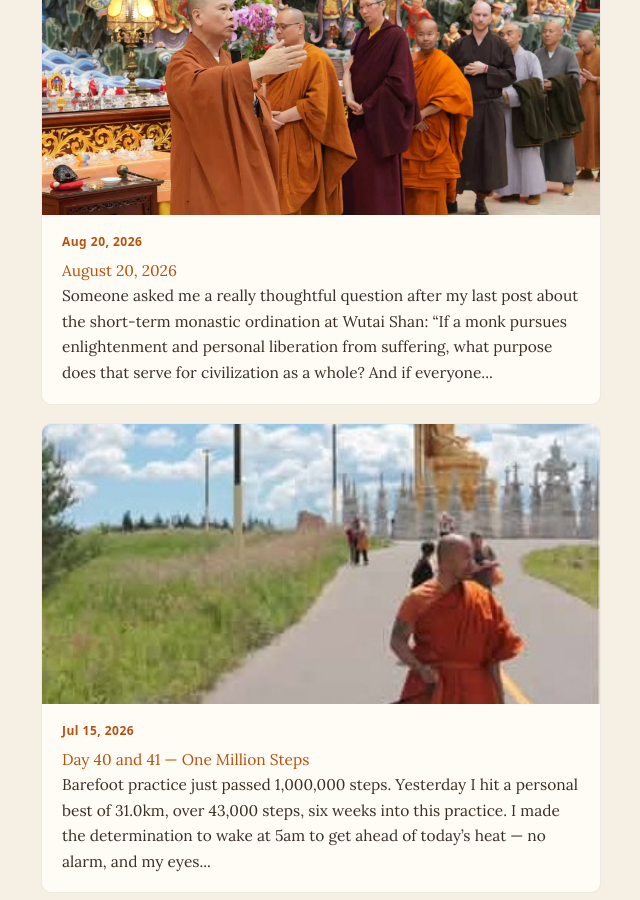
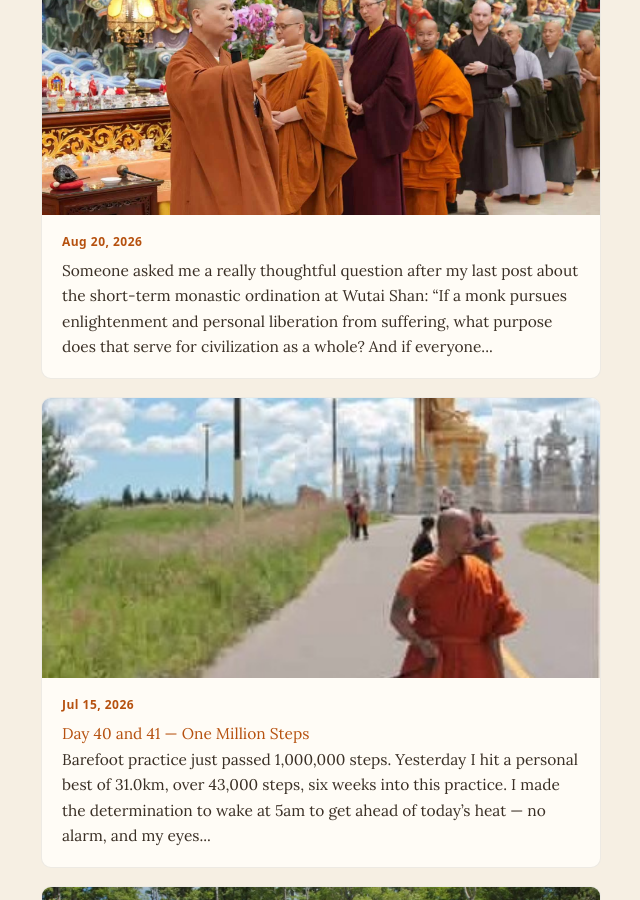
Before and after one commit to connectthu/bhantebo, a Jekyll site: the page built from index.html, in a window 1280 px wide and 900 px high, scrolled down 1077 px. Shown: the whole window, without its empty margins (9-649 px from the left). Built offline with Jekyll 4.4.1, drawn with Linux system fonts in a browser that asks for light colours.

Commit message:
Fix future-dated posts not building; dedupe title/date when they match
- _config.yml: future: true — Jekyll excludes dated content whose date
  is "in the future" relative to the build server's clock (UTC on
  GitHub Pages). For a same-day journal this silently hid today's own
  post for hours whenever the author's local date rolled over before
  UTC's did (exactly what happened with the Aug 20 test post, built
  while the real clock still read Aug 19 evening EDT). No scheduled-
  publishing use case here, so disable the exclusion.
- _layouts/reflection.html + _includes/reflection-card.html: now that
  reflection titles are commonly just the date, skip rendering the
  separate date line/paragraph when it would exactly duplicate the
  title (compares formatted date vs title string).

Co-Authored-By: Claude Sonnet 5 <noreply@anthropic.com>

```diff
--- a/_config.yml
+++ b/_config.yml
@@ -29,6 +29,15 @@ markdown: kramdown
 kramdown:
   input: GFM
 permalink: /:title/
+
+# Jekyll excludes any dated content whose date is in the future relative to
+# the *build server's* clock (UTC on GitHub Pages). For a same-day training
+# journal that's a footgun, not a feature: a reflection posted in the
+# evening in a timezone behind UTC can read as "future" until UTC catches
+# up to that calendar date, and would silently not appear on the site for
+# several hours. There's no scheduled-publishing use case here, so disable
+# the exclusion entirely.
+future: true
 
 collections:
   reflections:
--- a/_includes/reflection-card.html
+++ b/_includes/reflection-card.html
@@ -1,10 +1,13 @@
+{% assign formatted_date = include.reflection.date | date: "%B %-d, %Y" %}
 <article class="reflection-card">
   <a href="{{ include.reflection.url | relative_url }}">
     <img src="{{ include.reflection.photo | relative_url }}" alt="{{ include.reflection.title | escape }}">
   </a>
   <div class="body">
-    <div class="date">{{ include.reflection.date | date: "%b %-d, %Y" }}</div>
+    <div class="date"><a href="{{ include.reflection.url | relative_url }}">{{ include.reflection.date | date: "%b %-d, %Y" }}</a></div>
+    {% if include.reflection.title != formatted_date %}
     <p><a href="{{ include.reflection.url | relative_url }}">{{ include.reflection.title }}</a></p>
+    {% endif %}
     <p>{{ include.reflection.content | strip_html | truncatewords: 42 }}</p>
   </div>
 </article>
--- a/_layouts/reflection.html
+++ b/_layouts/reflection.html
@@ -5,7 +5,10 @@ layout: default
   <div class="page-header">
     <p class="eyebrow"><a href="{{ '/reflections/' | relative_url }}">&larr; All Reflections</a></p>
     <h1>{{ page.title }}</h1>
-    <p class="lede" style="margin-bottom:0">{{ page.date | date: "%B %-d, %Y" }}</p>
+    {% assign formatted_date = page.date | date: "%B %-d, %Y" %}
+    {% if page.title != formatted_date %}
+    <p class="lede" style="margin-bottom:0">{{ formatted_date }}</p>
+    {% endif %}
   </div>
 </div>
 
```
